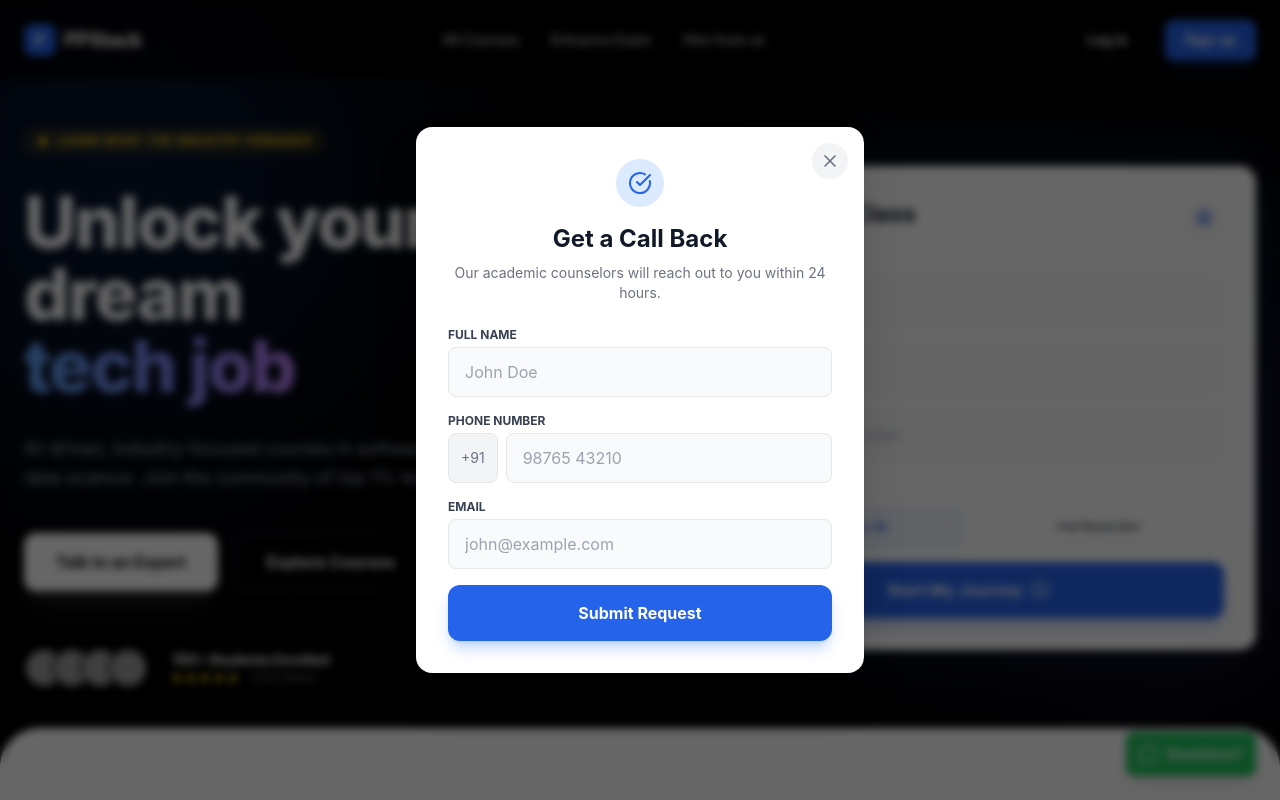
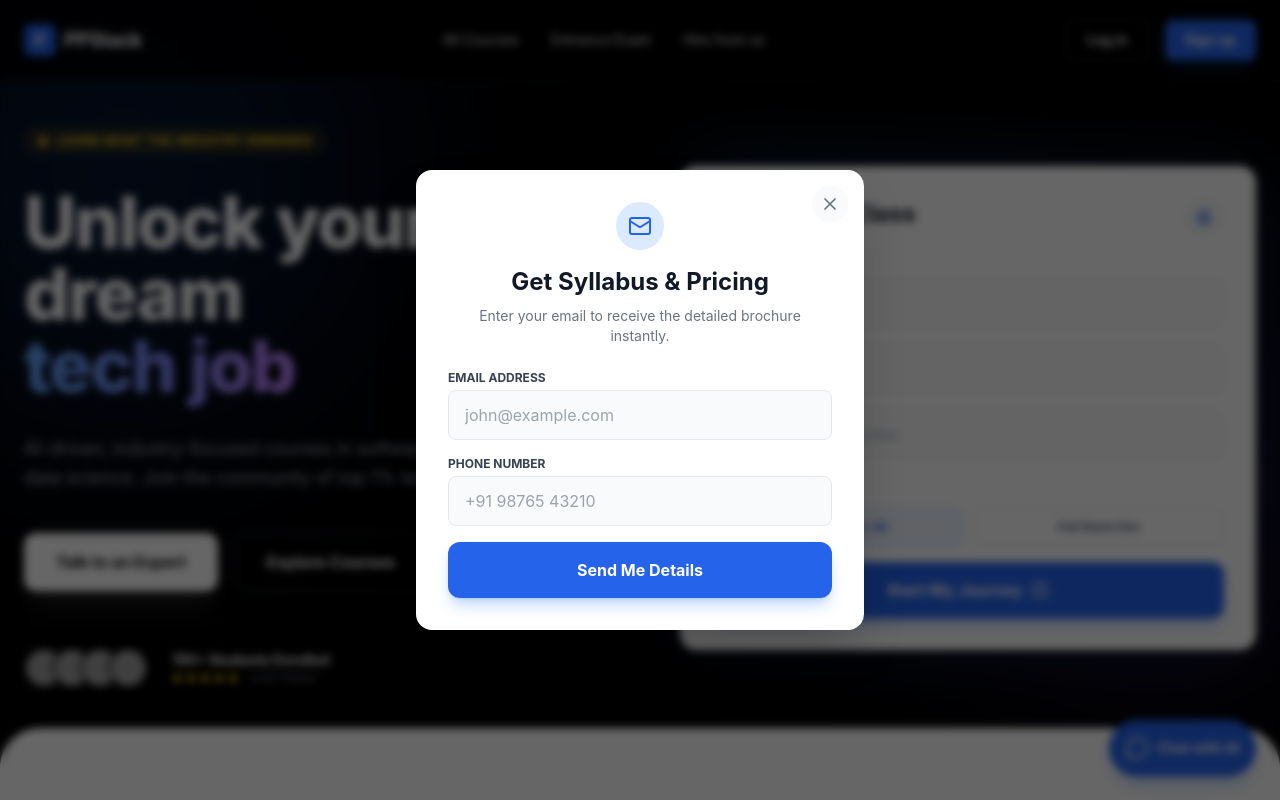
Before and after one commit to Alok0423/PPstack, a React (Vite) app: page / in a window 1280 px wide. Both pictures are taken after a click on the button "Talk to an Expert". Shown: the top 800 px of the page. Built offline with nearby package versions, Linux system fonts and the light colour scheme; grey boxes are pictures that could not be loaded.

Commit message:
added chatbot

```diff
--- /dev/null
+++ b/src/components/ui/ChatWidget.jsx
@@ -0,0 +1,139 @@
+// src/components/ui/ChatWidget.jsx
+import React, { useState, useRef, useEffect } from 'react';
+import { MessageCircle, X, Send, Bot } from 'lucide-react';
+import { motion, AnimatePresence } from 'framer-motion';
+
+const ChatWidget = () => {
+  const [isOpen, setIsOpen] = useState(false);
+  const [input, setInput] = useState("");
+  const [isTyping, setIsTyping] = useState(false);
+  const [messages, setMessages] = useState([
+    { id: 1, text: "Hi there! 👋 I'm the PPStack AI Assistant. Ask me about courses, placements, or fees!", sender: "bot" }
+  ]);
+
+  const messagesEndRef = useRef(null);
+
+  // Auto-scroll to bottom logic
+  useEffect(() => {
+    messagesEndRef.current?.scrollIntoView({ behavior: "smooth" });
+  }, [messages, isTyping]);
+
+  // Simulated AI Response Logic
+  const handleSend = (e) => {
+    e.preventDefault();
+    if (!input.trim()) return;
+
+    // 1. Add User Message immediately
+    const userMsg = { id: Date.now(), text: input, sender: "user" };
+    setMessages((prev) => [...prev, userMsg]);
+    setInput("");
+    setIsTyping(true);
+
+    // 2. Simulate "Thinking" Delay (1.5 seconds)
+    setTimeout(() => {
+      let botResponse = "I can help connect you with a human counselor for that. Would you like a callback?";
+      const lowerInput = userMsg.text.toLowerCase();
+
+      // Simple Keyword Matching Logic
+      if (lowerInput.includes("price") || lowerInput.includes("fee") || lowerInput.includes("cost")) {
+        botResponse = "Our courses start at ₹6,167/month with EMI options. We also offer merit-based scholarships! 💰";
+      } else if (lowerInput.includes("placement") || lowerInput.includes("job") || lowerInput.includes("salary")) {
+        botResponse = "We have a 98% placement rate! Alumni work at Google, Microsoft, and Uber. Highest package is 1.5 Cr. 🚀";
+      } else if (lowerInput.includes("hello") || lowerInput.includes("hi")) {
+        botResponse = "Hello! Ready to boost your career? What course are you looking for?";
+      } else if (lowerInput.includes("syllabus") || lowerInput.includes("learn")) {
+        botResponse = "We cover Full Stack (MERN) and Data Science (Python/AI). Which one interests you?";
+      }
+
+      setMessages((prev) => [...prev, { id: Date.now() + 1, text: botResponse, sender: "bot" }]);
+      setIsTyping(false);
+    }, 1500);
+  };
+
+  return (
+    <div className="fixed bottom-6 right-6 z-50 flex flex-col items-end">
+
+      {/* Chat Window */}
+      <AnimatePresence>
+        {isOpen && (
+          <motion.div
+            initial={{ opacity: 0, y: 20, scale: 0.9 }}
+            animate={{ opacity: 1, y: 0, scale: 1 }}
+            exit={{ opacity: 0, y: 20, scale: 0.9 }}
+            className="mb-4 w-[350px] bg-white rounded-2xl shadow-2xl border border-gray-200 overflow-hidden flex flex-col"
+          >
+            {/* Header */}
+            <div className="bg-blue-600 p-4 flex justify-between items-center text-white">
+              <div className="flex items-center gap-2">
+                <div className="p-1 bg-white/20 rounded-full">
+                    <Bot size={20} />
+                </div>
+                <div>
+                    <h3 className="font-bold text-sm">PPStack Assistant</h3>
+                    <div className="flex items-center gap-1">
+                        <span className="w-2 h-2 bg-green-400 rounded-full animate-pulse"></span>
+                        <span className="text-[10px] opacity-90">Online</span>
+                    </div>
+                </div>
+              </div>
+              <button onClick={() => setIsOpen(false)} className="hover:bg-white/20 p-1 rounded transition">
+                <X size={18} />
+              </button>
+            </div>
+
+            {/* Messages Area */}
+            <div className="h-[300px] overflow-y-auto p-4 bg-gray-50 space-y-4">
+              {messages.map((msg) => (
+                <div key={msg.id} className={`flex ${msg.sender === "user" ? "justify-end" : "justify-start"}`}>
+                  <div className={`max-w-[80%] p-3 rounded-2xl text-sm ${
+                    msg.sender === "user"
+                      ? "bg-blue-600 text-white rounded-tr-none"
+                      : "bg-white border border-gray-200 text-gray-800 rounded-tl-none shadow-sm"
+                  }`}>
+                    {msg.text}
+                  </div>
+                </div>
+              ))}
+
+              {isTyping && (
+                <div className="flex justify-start">
+                   <div className="bg-white border border-gray-200 p-3 rounded-2xl rounded-tl-none shadow-sm flex gap-1">
+                      <span className="w-2 h-2 bg-gray-400 rounded-full animate-bounce"></span>
+                      <span className="w-2 h-2 bg-gray-400 rounded-full animate-bounce" style={{animationDelay: "0.2s"}}></span>
+                      <span className="w-2 h-2 bg-gray-400 rounded-full animate-bounce" style={{animationDelay: "0.4s"}}></span>
+                   </div>
+                </div>
+              )}
+              <div ref={messagesEndRef} />
+            </div>
+
+            {/* Input Area */}
+            <form onSubmit={handleSend} className="p-3 bg-white border-t border-gray-100 flex gap-2">
+              <input
+                type="text"
+                value={input}
+                onChange={(e) => setInput(e.target.value)}
+                placeholder="Type a message..."
+                className="flex-1 bg-gray-100 border-0 rounded-full px-4 text-sm focus:ring-2 focus:ring-blue-500 outline-none"
+              />
+              <button type="submit" className="p-2 bg-blue-600 text-white rounded-full hover:bg-blue-700 transition">
+                <Send size={18} />
+              </button>
+            </form>
+          </motion.div>
+        )}
+      </AnimatePresence>
+
+      {/* Toggle Button */}
+      <button
+        onClick={() => setIsOpen(!isOpen)}
+        className="bg-blue-600 hover:bg-blue-700 text-white p-4 rounded-full shadow-lg shadow-blue-600/30 transition-transform hover:scale-105 flex items-center gap-2"
+      >
+        {isOpen ? <X size={24} /> : <MessageCircle size={24} />}
+        {!isOpen && <span className="font-bold text-sm hidden md:block">Chat with AI</span>}
+      </button>
+    </div>
+  );
+};
+
+export default ChatWidget;
--- a/src/components/ui/EnrollModal.jsx
+++ b/src/components/ui/EnrollModal.jsx
@@ -1,20 +1,35 @@
-import React, { useEffect } from 'react';
-import { X, CheckCircle } from 'lucide-react';
+import React, { useState, useEffect } from 'react';
+import { X, CheckCircle, Loader2, Mail } from 'lucide-react';
 import { motion, AnimatePresence } from 'framer-motion';
 
 const EnrollModal = ({ isOpen, onClose }) => {
-  // Prevent background scrolling when modal is open
+  const [status, setStatus] = useState('idle'); // idle | loading | success
+
   useEffect(() => {
-    if (isOpen) document.body.style.overflow = 'hidden';
-    else document.body.style.overflow = 'unset';
+    if (isOpen) {
+        document.body.style.overflow = 'hidden';
+        setStatus('idle'); // Reset on open
+    } else {
+        document.body.style.overflow = 'unset';
+    }
   }, [isOpen]);
+
+  const handleSubmit = (e) => {
+    e.preventDefault();
+    setStatus('loading');
+
+    // SIMULATE API CALL & EMAIL SENDING
+    setTimeout(() => {
+        setStatus('success');
+        // In a real app, here you would trigger EmailJS or Backend API
+    }, 2000);
+  };
 
   if (!isOpen) return null;
 
   return (
     <AnimatePresence>
       <div className="fixed inset-0 z-[100] flex items-center justify-center p-4">
-        {/* Backdrop */}
         <motion.div
           initial={{ opacity: 0 }}
           animate={{ opacity: 1 }}
@@ -23,49 +38,69 @@ const EnrollModal = ({ isOpen, onClose }) => {
           className="absolute inset-0 bg-black/60 backdrop-blur-sm"
         />
 
-        {/* Modal Content */}
         <motion.div
           initial={{ scale: 0.9, opacity: 0, y: 20 }}
           animate={{ scale: 1, opacity: 1, y: 0 }}
           exit={{ scale: 0.9, opacity: 0, y: 20 }}
-          className="relative w-full max-w-md bg-white rounded-2xl shadow-2xl p-6 md:p-8"
+          className="relative w-full max-w-md bg-white rounded-2xl shadow-2xl p-8 overflow-hidden"
         >
-          <button
-            onClick={onClose}
-            className="absolute top-4 right-4 p-2 bg-gray-100 rounded-full hover:bg-gray-200 transition"
-          >
+          {/* Close Button */}
+          <button onClick={onClose} className="absolute top-4 right-4 p-2 bg-gray-50 rounded-full hover:bg-gray-100 transition z-10">
             <X size={20} className="text-gray-500" />
           </button>
 
+          {/* --- VIEW 1: FORM (IDLE) --- */}
+          {status === 'idle' && (
+             <motion.div initial={{ opacity: 0 }} animate={{ opacity: 1 }}>
                 <div className="text-center mb-6">
                     <div className="w-12 h-12 bg-blue-100 rounded-full flex items-center justify-center mx-auto mb-4">
-               <CheckCircle size={24} className="text-blue-600" />
+                        <Mail size={24} className="text-blue-600" />
                     </div>
-            <h3 className="text-2xl font-bold text-gray-900">Get a Call Back</h3>
-            <p className="text-gray-500 text-sm mt-2">Our academic counselors will reach out to you within 24 hours.</p>
+                    <h3 className="text-2xl font-bold text-gray-900">Get Syllabus & Pricing</h3>
+                    <p className="text-gray-500 text-sm mt-2">Enter your email to receive the detailed brochure instantly.</p>
                 </div>
 
-          <form className="space-y-4" onSubmit={(e) => { e.preventDefault(); alert("Request sent!"); onClose(); }}>
+                <form className="space-y-4" onSubmit={handleSubmit}>
                     <div>
-              <label className="block text-xs font-bold text-gray-700 uppercase mb-1">Full Name</label>
-              <input required type="text" className="w-full px-4 py-3 bg-gray-50 border border-gray-200 rounded-lg outline-none focus:ring-2 focus:ring-blue-500 transition" placeholder="John Doe" />
+                        <label className="block text-xs font-bold text-gray-700 uppercase mb-1">Email Address</label>
+                        <input required type="email" className="w-full px-4 py-3 bg-gray-50 border border-gray-200 rounded-lg outline-none focus:ring-2 focus:ring-blue-500 transition" placeholder="john@example.com" />
                     </div>
                     <div>
                         <label className="block text-xs font-bold text-gray-700 uppercase mb-1">Phone Number</label>
-              <div className="flex gap-2">
-                 <span className="flex items-center justify-center px-3 bg-gray-100 border border-gray-200 rounded-lg text-gray-500 text-sm">+91</span>
-                 <input required type="tel" className="w-full px-4 py-3 bg-gray-50 border border-gray-200 rounded-lg outline-none focus:ring-2 focus:ring-blue-500 transition" placeholder="98765 43210" />
+                        <input required type="tel" className="w-full px-4 py-3 bg-gray-50 border border-gray-200 rounded-lg outline-none focus:ring-2 focus:ring-blue-500 transition" placeholder="+91 98765 43210" />
                     </div>
-            </div>
-            <div>
-              <label className="block text-xs font-bold text-gray-700 uppercase mb-1">Email</label>
-              <input required type="email" className="w-full px-4 py-3 bg-gray-50 border border-gray-200 rounded-lg outline-none focus:ring-2 focus:ring-blue-500 transition" placeholder="john@example.com" />
-            </div>
-
-            <button className="w-full py-4 bg-blue-600 text-white font-bold rounded-xl hover:bg-blue-700 transition shadow-lg shadow-blue-500/30 mt-4">
-              Submit Request
+                    <button className="w-full py-4 bg-blue-600 text-white font-bold rounded-xl hover:bg-blue-700 transition shadow-lg shadow-blue-500/30 mt-2">
+                        Send Me Details
                     </button>
                 </form>
+             </motion.div>
+          )}
+
+          {/* --- VIEW 2: LOADING --- */}
+          {status === 'loading' && (
+            <motion.div initial={{ opacity: 0 }} animate={{ opacity: 1 }} className="py-12 text-center">
+                <Loader2 size={48} className="text-blue-600 animate-spin mx-auto mb-4" />
+                <h3 className="text-xl font-bold text-gray-900">Sending Email...</h3>
+                <p className="text-gray-500 text-sm">Please wait while we generate your brochure.</p>
+            </motion.div>
+          )}
+
+          {/* --- VIEW 3: SUCCESS --- */}
+          {status === 'success' && (
+            <motion.div initial={{ scale: 0.8, opacity: 0 }} animate={{ scale: 1, opacity: 1 }} className="py-8 text-center">
+                <div className="w-20 h-20 bg-green-100 rounded-full flex items-center justify-center mx-auto mb-6">
+                    <CheckCircle size={40} className="text-green-600" />
+                </div>
+                <h3 className="text-2xl font-bold text-gray-900 mb-2">Check Your Inbox!</h3>
+                <p className="text-gray-500 text-sm mb-6">
+                    We have successfully sent the course details to your email. Our counselor will call you shortly.
+                </p>
+                <button onClick={onClose} className="px-8 py-3 bg-gray-900 text-white font-bold rounded-lg hover:bg-black transition">
+                    Close
+                </button>
+            </motion.div>
+          )}
+
         </motion.div>
       </div>
     </AnimatePresence>
--- a/src/pages/Home.jsx
+++ b/src/pages/Home.jsx
@@ -1,6 +1,5 @@
 // src/pages/Home.jsx
 import React from 'react';
-import { MessageCircle } from 'lucide-react';
 
 // --- COMPONENT IMPORTS ---
 import Navbar from '../components/layout/Navbar';
@@ -13,7 +12,8 @@ import CareerRoadmap from '../components/home/CareerRoadmap';
 import Faculty from '../components/home/Faculty';
 import Offerings from '../components/courses/Offerings';
 import FAQ from '../components/home/FAQ';
-import AlumniCarousel from '../components/home/AlumniCarousel'; // <--- NEW IMPORT
+import AlumniCarousel from '../components/home/AlumniCarousel';
+import ChatWidget from '../components/ui/ChatWidget'; // <--- 1. IMPORT THE WIDGET
 
 const Home = () => {
   return (
@@ -21,10 +21,8 @@ const Home = () => {
       <Navbar />
 
       <main>
-        {/* Dark Mode Hero Area */}
         <Hero />
 
-        {/* Transition to Light Mode Content */}
         <div className="bg-white rounded-t-[40px] relative z-20 mt-[-40px] pt-10 overflow-hidden">
             <Stats />
             <CompanyMarquee />
@@ -33,18 +31,12 @@ const Home = () => {
             <Faculty />
             <Offerings />
             <FAQ />
-
-            {/* --- ALUMNI CAROUSEL SECTION --- */}
-            {/* Replaced the old placeholder with the actual component */}
             <AlumniCarousel />
-
         </div>
       </main>
 
-      {/* Main Footer */}
       <Footer />
 
-      {/* Blue Bottom Bar */}
       <div className="bg-blue-600 py-4 border-t border-blue-500">
           <div className="max-w-7xl mx-auto px-6 flex flex-col md:flex-row justify-between items-center text-white">
               <div className="flex gap-4 mb-2 md:mb-0">
@@ -55,13 +47,9 @@ const Home = () => {
           </div>
       </div>
 
-      {/* Floating Widget */}
-      <div className="fixed bottom-6 right-6 z-50">
-        <button className="bg-green-500 hover:bg-green-600 text-white p-3 rounded-lg shadow-lg flex items-center gap-2 font-bold text-sm transition-transform hover:scale-105">
-           <MessageCircle size={20} />
-           <span>Questions?</span>
-        </button>
-      </div>
+      {/* 2. REPLACE THE OLD BUTTON WITH THIS COMPONENT */}
+      <ChatWidget />
+
     </div>
   );
 };
```
Lines whose indentation alone changed are shown as unchanged.
